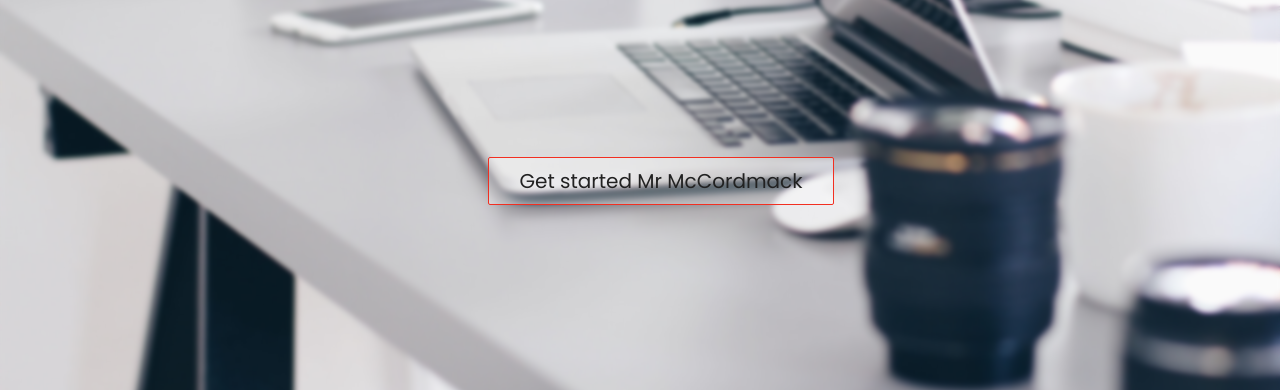
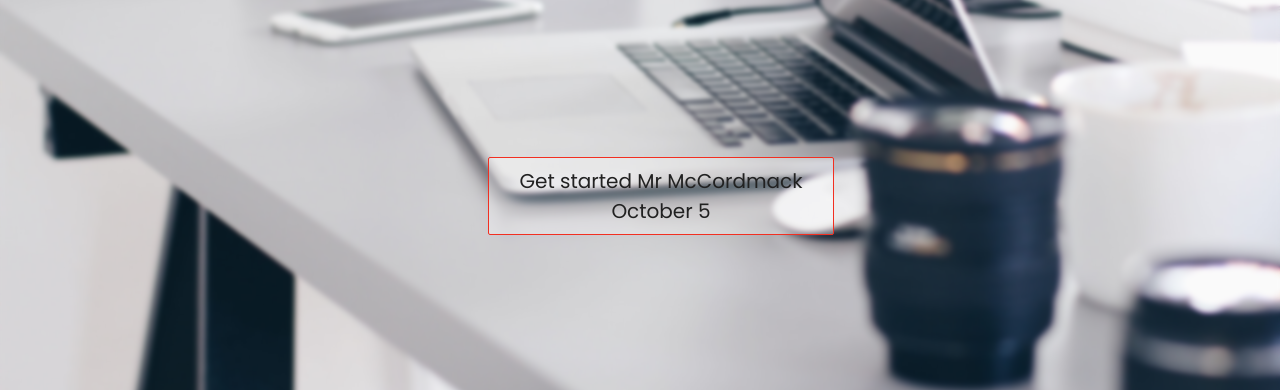
Before and after one commit to mrmccormack/mrm-min-css2, a plain HTML site: page index.html in a window 1280 px wide. Shown: the part 371-761 px from the top of the page. Drawn offline with Linux system fonts and the light colour scheme.

Commit message:
added the date

```diff
--- a/index.html
+++ b/index.html
@@ -26,7 +26,7 @@
     <h1 class="splash">mini<small>.css</small></h1>
     <p class="splash">minimal, responsive, style-agnostic <br>CSS framework</p>
     <p id="version-info">v3.0.0</p>
-    <a class="button splash" href="https://minicss.org/docs">Get started  Mr McCordmack</a>
+    <a class="button splash" href="https://minicss.org/docs">Get started  Mr McCordmack October 5</a>
   </div>
   <header class="row sticky">
     <span class="col-md-1 col-lg-2"></span>
```
